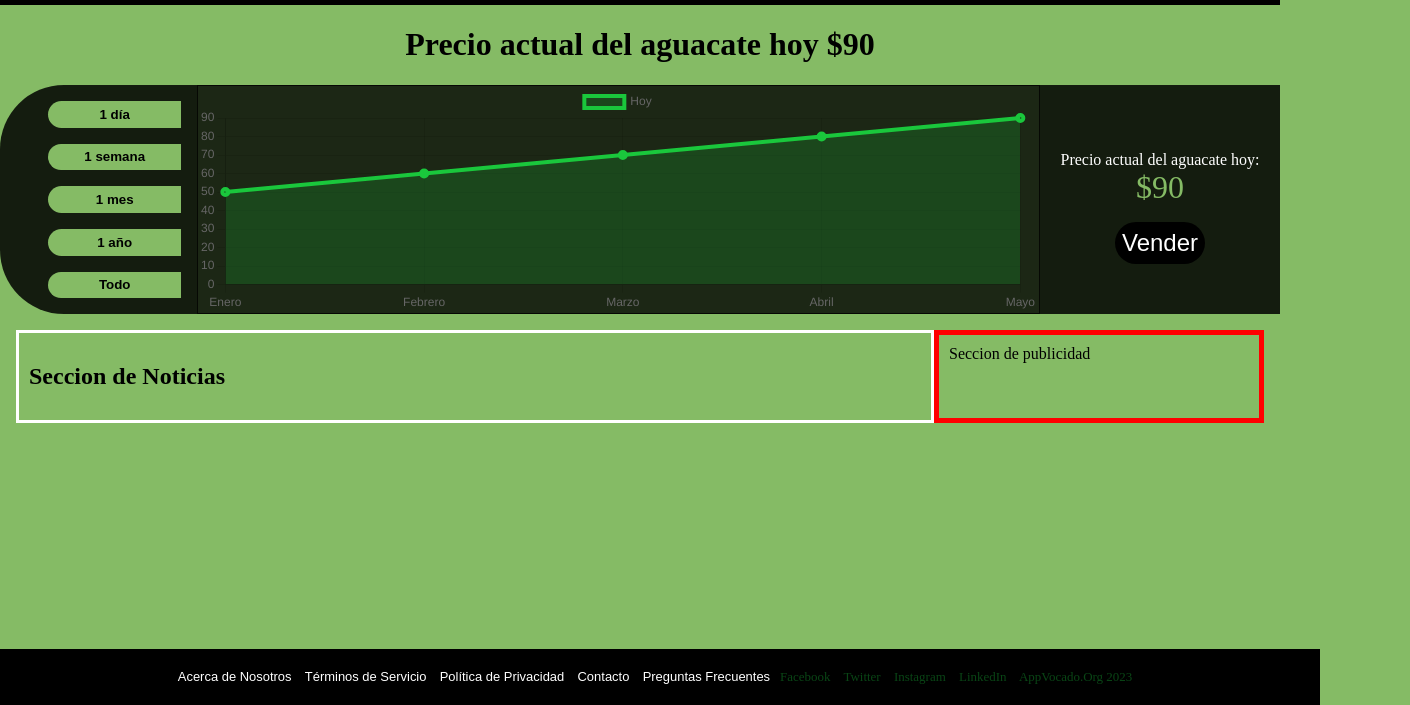
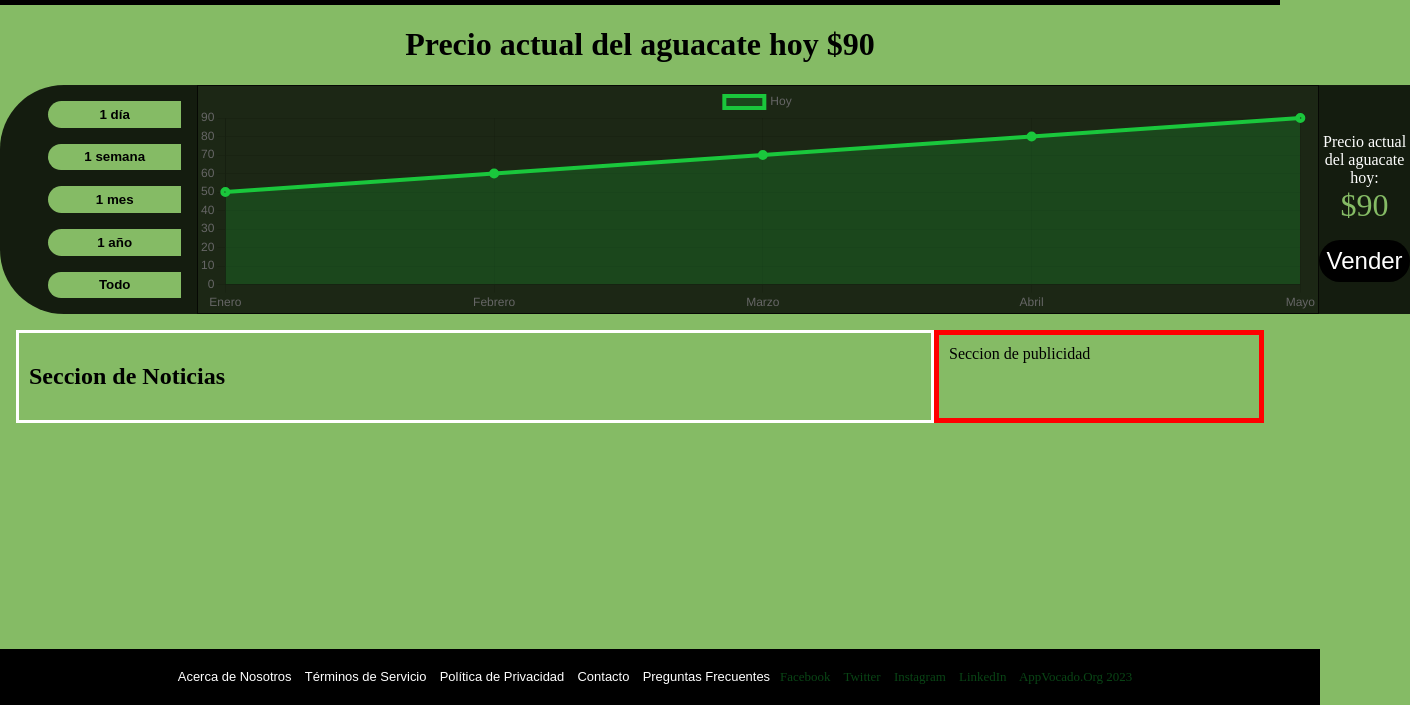
Before and after one commit to Saalvador/AppVocados, a plain HTML site: page index.html in a window 1280 px wide. Shown: the part 95-800 px from the top of the page, 1410 px wide, since content can reach past the window. Drawn offline with nearby package versions, Linux system fonts and the light colour scheme; a script that the page names is missing.

Commit message:
Update style.css

```diff
--- a/style.css
+++ b/style.css
@@ -39,7 +39,7 @@
 /* Grafic */
 #Grafic {
   flex-grow: 1;
-  min-width: 5em;
+  min-width: 70em;
   max-width: 70em;
   min-height: auto;
   max-height: auto;
```
